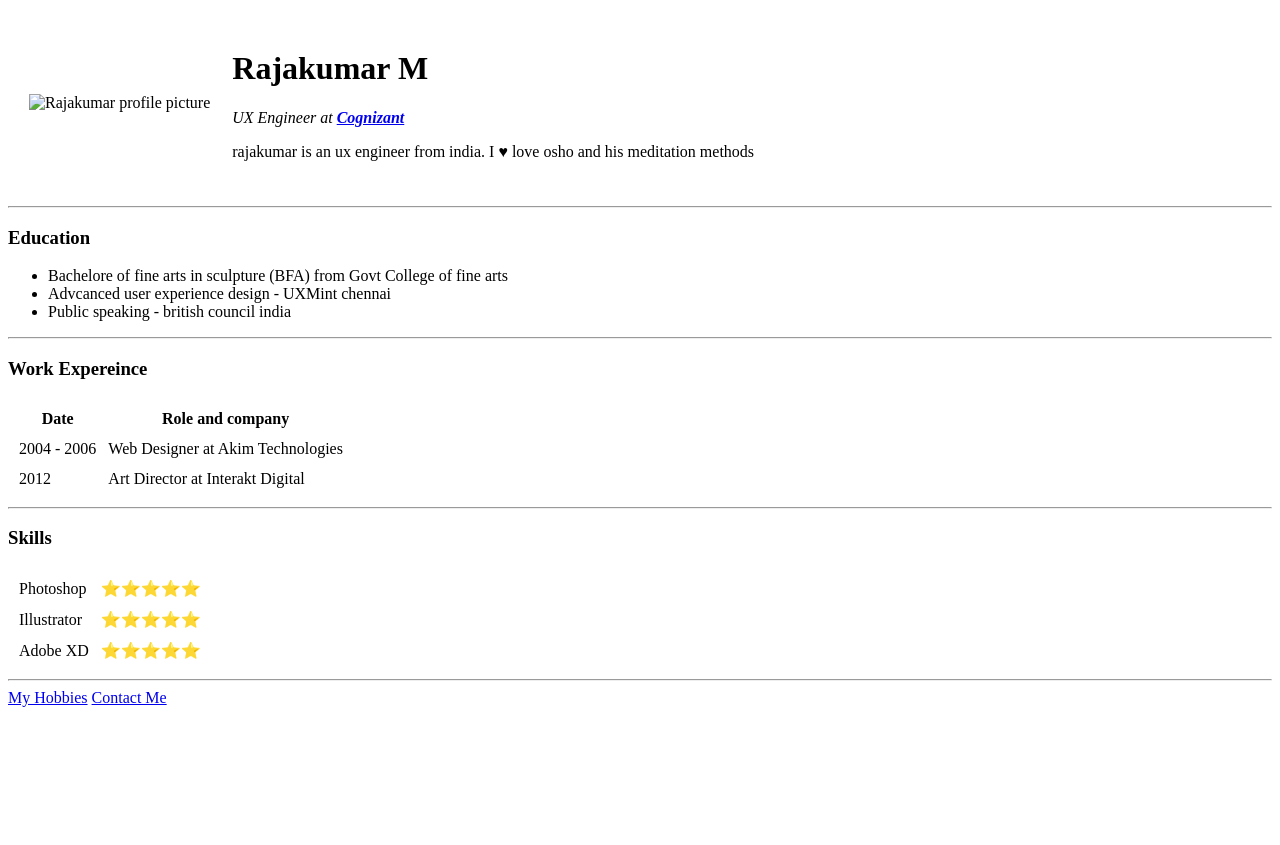
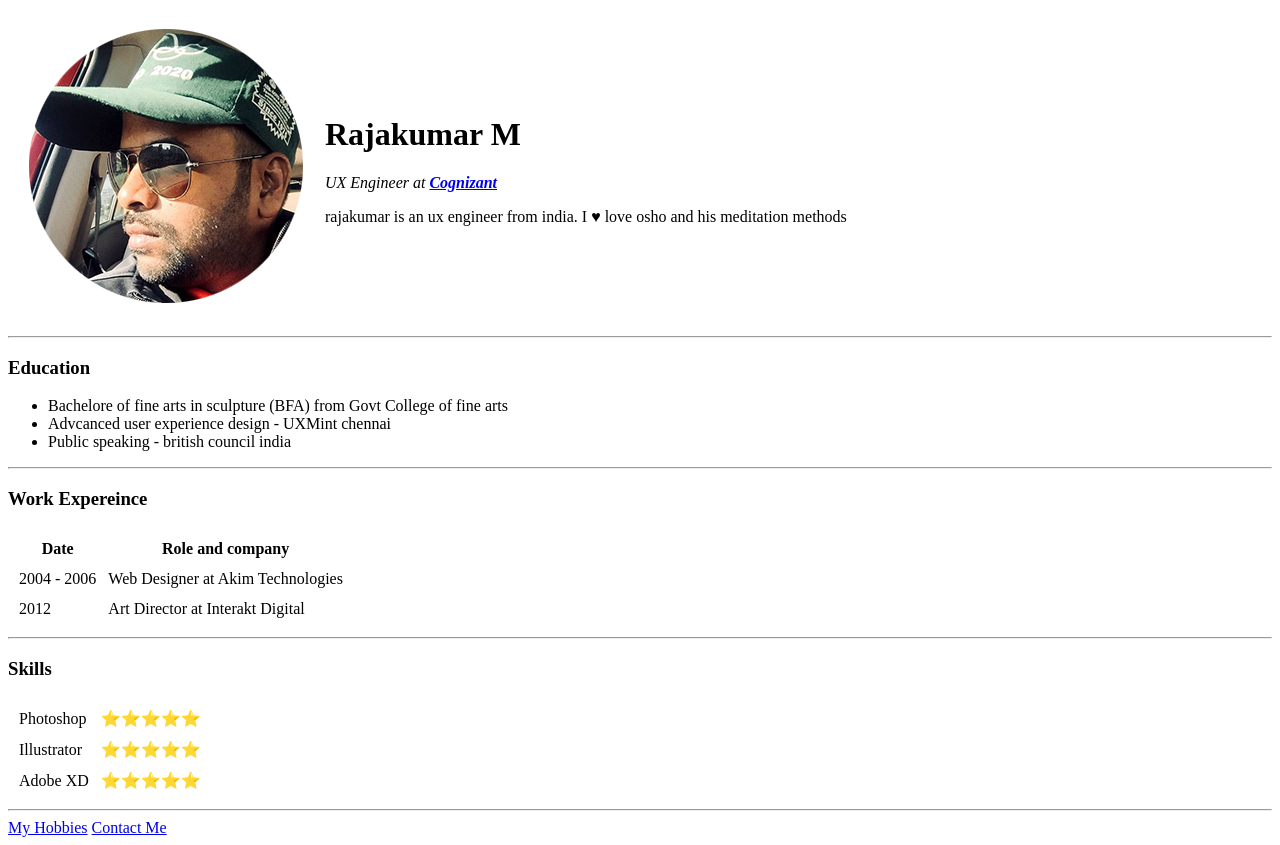
Before and after one commit to vannacharal/cv, a plain HTML site: page index.html in a window 1280 px wide. Before the commit the page ends 800 px from the top, so only its background shows below. Drawn offline with Linux system fonts and the light colour scheme.

Commit message:
Update index.html

```diff
--- a/index.html
+++ b/index.html
@@ -9,7 +9,7 @@
 <body>
   <table cellspacing='20px'>
     <tr>
-      <td><img src="raj_profile.png" alt="Rajakumar profile picture"></td>
+      <td><img src="images/raj_profile.png" alt="Rajakumar profile picture"></td>
       <td>
         <h1>Rajakumar M</h1>
         <p><em>UX Engineer at <strong> <a href="https://www.cognizant.com" target="_blank">Cognizant </a></strong></em></p>
```
